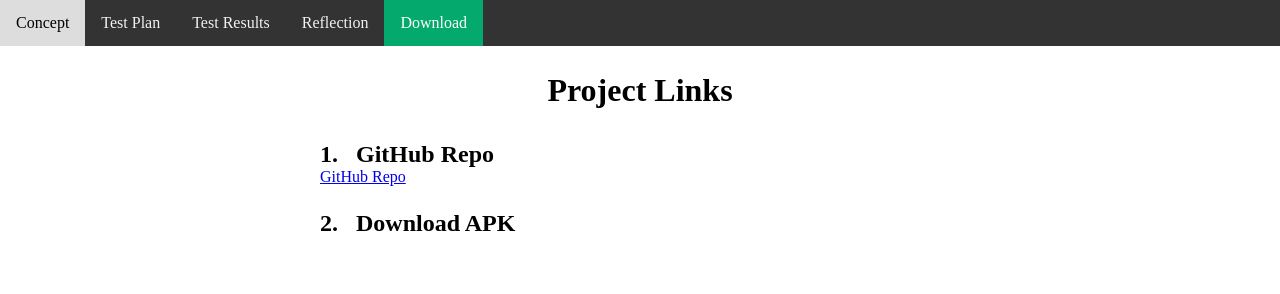
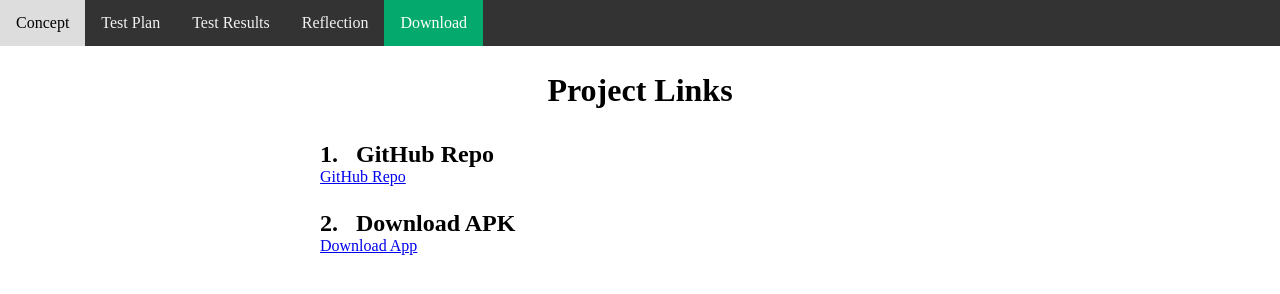
Before and after one commit to meeriemarie/dwitter, a plain HTML site: page download.html in a window 1280 px wide. Drawn offline with Linux system fonts and the light colour scheme; a web font is replaced by a local one.

Commit message:
Update download.html

```diff
--- a/download.html
+++ b/download.html
@@ -24,5 +24,6 @@
         <h2 class="subtitle"> GitHub Repo </h2>
         <a target="_blank" href="https://github.com/meeriemarie/dwitter"> GitHub Repo </a>
         <h2 class="subtitle"> Download APK </h2>
+        <a href="dwitter.apk" download> Download App </a>
     </div>
 </html>
```
